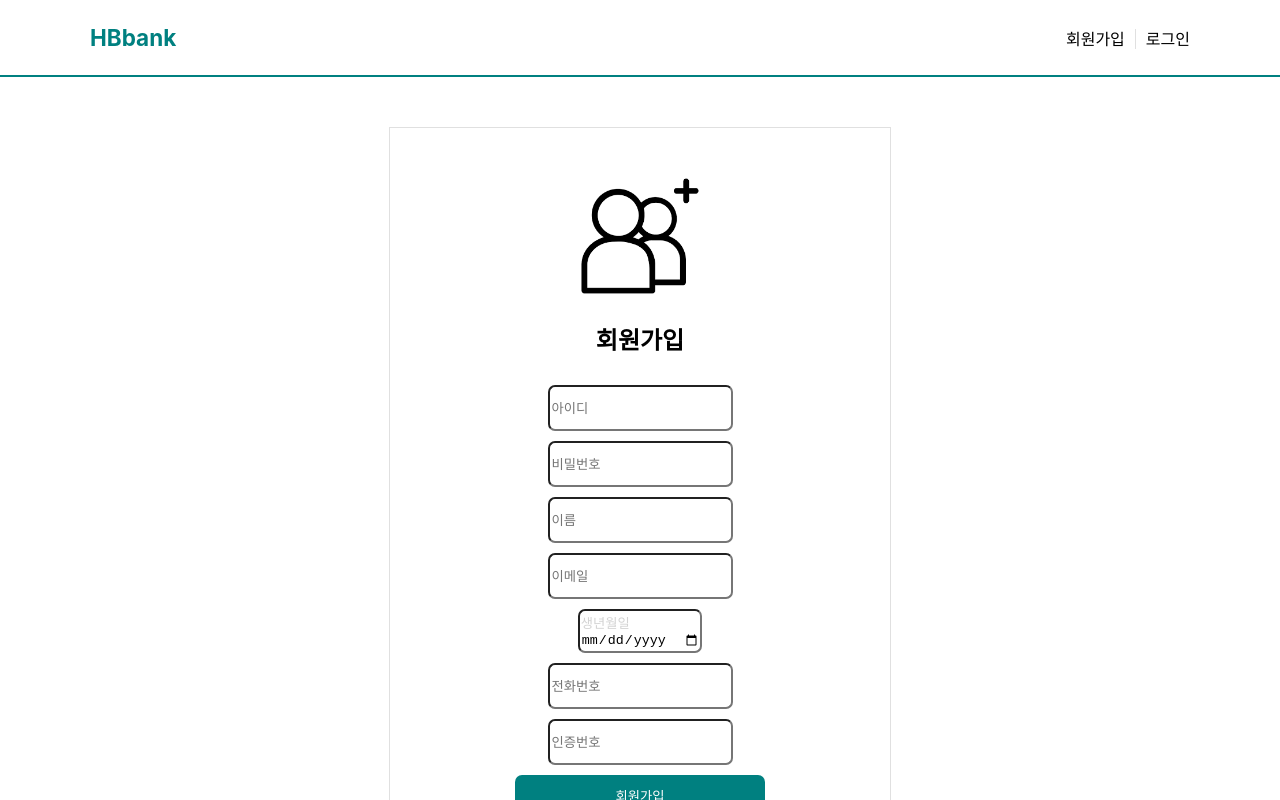
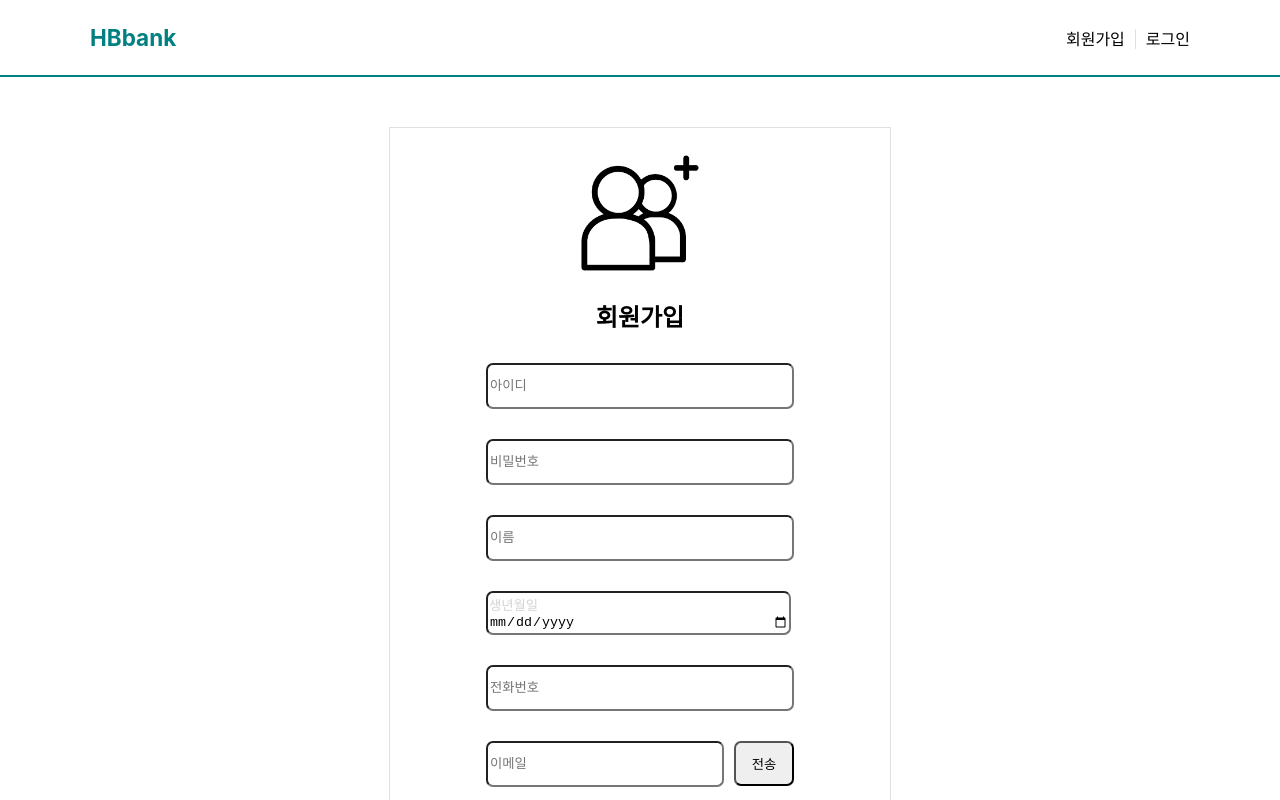
Before and after one commit to baehoonbae/bank-project, a React (Create React App) app in the folder frontend/create-react-app/: page /user/signup in a window 1280 px wide. Shown: the top 800 px of the page. Built offline with nearby package versions, Linux system fonts and the light colour scheme.

Commit message:
feat: 이메일을 통한 인증 기능 추가

```diff
--- a/frontend/create-react-app/src/views/SignUp.js
+++ b/frontend/create-react-app/src/views/SignUp.js
@@ -4,9 +4,10 @@ import Header from '../components/Header.js';
 import Footer from '../components/Footer.js';
 import { Styles } from '../styles/Styles.js';
 import useFormValidation from '../hooks/useFormValidation.js';
+import axios from 'axios';
 
 function SignUp() {
-    const { inputStyle, buttonStyle } = Styles();
+    const { inputStyle, buttonStyle, sendStyle } = Styles();
     const navigate = useNavigate();
     const { formState, handleChange, handleBlur, isEmpty, touched } = useFormValidation();
     const [isDuplicate, setIsDuplicate] = useState({
@@ -14,7 +15,8 @@ function SignUp() {
         email: false,
     });
     const fields = [
-        { name: 'username', type: 'text', placeholder: '아이디', errorMessage: '* 아이디: 필수 정보입니다.', duplicateError: '* 아이디: 이미 사용중인 아이디입니다.',
+        {
+            name: 'username', type: 'text', placeholder: '아이디', errorMessage: '* 아이디: 필수 정보입니다.', duplicateError: '* 아이디: 이미 사용중인 아이디입니다.',
             onBlur: () => {
                 handleBlur({ target: { name: 'username', value: formState.username } });
                 fetch(`http://localhost:8080/user/check/username?username=${formState.username}`, {
@@ -40,7 +42,10 @@ function SignUp() {
         },
         { name: 'password', type: 'password', placeholder: '비밀번호', onBlur: () => handleBlur({ target: { name: 'password', value: formState.password } }), errorMessage: '* 비밀번호: 필수 정보입니다.' },
         { name: 'name', type: 'text', placeholder: '이름', onBlur: () => handleBlur({ target: { name: 'name', value: formState.name } }), errorMessage: '* 이름: 필수 정보입니다.' },
-        { name: 'email', type: 'email', placeholder: '이메일', errorMessage: '* 이메일: 필수 정보입니다.', duplicateError: '* 이메일: 이미 사용중인 이메일입니다.',
+        { name: 'birthDate', type: 'date', placeholder: '생년월일', onBlur: () => handleBlur({ target: { name: 'birthDate', value: formState.birthDate } }), errorMessage: '* 생년월일: 필수 정보입니다.' },
+        { name: 'phoneNumber', type: 'number', placeholder: '전화번호', onBlur: () => handleBlur({ target: { name: 'phoneNumber', value: formState.phoneNumber } }), errorMessage: '* 전화번호: 필수 정보입니다.' },
+        {
+            name: 'email', type: 'email', placeholder: '이메일', errorMessage: '* 이메일: 필수 정보입니다.', duplicateError: '* 이메일: 이미 사용중인 이메일입니다.',
             onBlur: () => {
                 handleBlur({ target: { name: 'email', value: formState.email } });
                 fetch(`http://localhost:8080/user/check/email?email=${formState.email}`, {
@@ -64,9 +69,7 @@ function SignUp() {
                     });
             },
         },
-        { name: 'birthDate', type: 'date', placeholder: '생년월일', onBlur: () => handleBlur({ target: { name: 'birthDate', value: formState.birthDate } }), errorMessage: '* 생년월일: 필수 정보입니다.' },
-        { name: 'phoneNumber', type: 'tel', placeholder: '전화번호', onBlur: () => handleBlur({ target: { name: 'phoneNumber', value: formState.phoneNumber } }), errorMessage: '* 전화번호: 필수 정보입니다.' },
-        { name: 'verificationCode', type: 'text', placeholder: '인증번호', onBlur: () => handleBlur({ target: { name: 'verificationCode', value: formState.verificationCode } }), errorMessage: '* 인증번호: 필수 정보입니다.' },
+        { name: 'verificationCode', type: 'number', placeholder: '인증번호', onBlur: () => handleBlur({ target: { name: 'verificationCode', value: formState.verificationCode } }), errorMessage: '* 인증번호: 필수 정보입니다.' },
     ];
 
     const handleSubmit = (event) => {
@@ -102,6 +105,47 @@ function SignUp() {
             });
     };
 
+    const handleSend = async (event) => {
+        event.preventDefault();
+        try {
+            await axios.post('http://localhost:8080/user/email/verification-request', {}, {
+                params: {
+                    email: formState.email,
+                },
+            })
+                .then(response => {
+                    if (response.status === 200) {
+                        console.log('이메일 전송 성공');
+                    } else {
+                        throw new Error('이메일 전송 실패');
+                    }
+                })
+        } catch (error) {
+            console.error('Error:', error);
+        }
+    }
+
+    const handleVerify = async (event) => {
+        event.preventDefault();
+        try {
+            await axios.post('http://localhost:8080/user/email/verification', {}, {
+                params: {
+                    email: formState.email,
+                    authNumber: formState.verificationCode,
+                },
+            })
+                .then(response => {
+                    if (response.status === 200) {
+                        console.log('이메일 전송 성공');
+                    } else {
+                        throw new Error('이메일 전송 실패');
+                    }
+                })
+        } catch (error) {
+            console.error('Error:', error);
+        }
+    }
+
     return (
         <>
             <div style={{ display: 'flex', justifyContent: 'center', flexDirection: 'column', alignItems: 'center' }}>
@@ -112,16 +156,31 @@ function SignUp() {
                     <h2>회원가입</h2>
                     <form onSubmit={handleSubmit}>
                         {fields.map((field) => (
-                            <label key={field.name}>
+                            <label key={field.name} style={{ display: 'flex', flexDirection: 'column' }}>
+                                {field.name === 'email' || field.name === 'verificationCode' ?
+                                    <div style={{ display: 'flex', alignItems: 'center' }}>
                                         <input
                                             type={field.type}
                                             name={field.name}
                                             value={formState[field.name]}
                                             placeholder={field.placeholder}
-                                    style={inputStyle}
+                                            style={{ ...inputStyle, width: '230px' }}
                                             onChange={handleChange}
                                             onBlur={field.onBlur}
                                         />
+                                        {field.name === 'email' && <button type='button' style={sendStyle} onClick={handleSend}>전송</button>}
+                                        {field.name === 'verificationCode' && <button type='button' style={sendStyle} onClick={handleVerify}>확인</button>}
+                                    </div> :
+                                    <input
+                                        type={field.type}
+                                        name={field.name}
+                                        value={formState[field.name]}
+                                        placeholder={field.placeholder}
+                                        style={{ ...inputStyle, width: '300px' }}
+                                        onChange={handleChange}
+                                        onBlur={field.onBlur}
+                                    />
+                                }
                                 <div style={{ display: isEmpty[field.name] && touched[field.name] ? 'block' : 'none', color: 'red', marginBottom: '-25px' }}>{field.errorMessage}</div>
                                 <div style={{ display: isDuplicate[field.name] && touched[field.name] ? 'block' : 'none', color: 'red', marginBottom: '-25px' }}>{field.duplicateError}</div>
                                 <br />
@@ -130,7 +189,7 @@ function SignUp() {
                         <input type="submit" value="회원가입" style={buttonStyle} />
                     </form>
                 </div>
-            </div>
+            </div >
             <Footer />
         </>
     );
```
Lines whose indentation alone changed are shown as unchanged.
